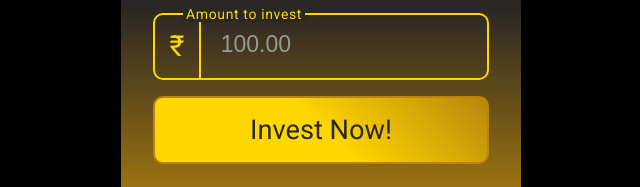
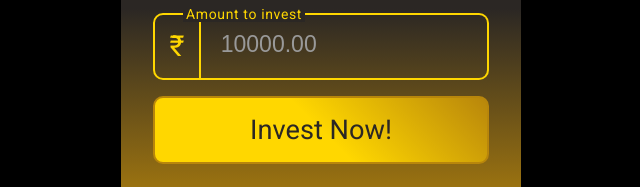
Before and after one commit to JatinSatare24/GoldDigger, a website: page public/index.html in a window 1280 px wide. Shown: the part 448-635 px from the top of the page, 319-959 px from the left. Drawn offline with Linux system fonts and the light colour scheme; no server answers; a web font is replaced by a local one.

Commit message:
Install sanitize-html and update app structure

```diff
--- a/package.json
+++ b/package.json
@@ -20,5 +20,8 @@
   },
   "devDependencies": {
     "nodemon": "^3.1.11"
+  },
+  "dependencies": {
+    "sanitize-html": "^2.17.0"
   }
 }
--- a/public/index.html
+++ b/public/index.html
@@ -26,7 +26,7 @@
             <label for="investment-amount">Amount to invest</label>
             <div class="input-container">
                 <div class="currency">₹</div>
-                <input type="number" id="investment-amount" placeholder="100.00" required>
+                <input type="number" id="investment-amount" placeholder="10000.00" required>
             </div>
             <button id="invest-btn" type="button" class="invest-btn" aria-label="Invest in gold now">Invest Now!</button>
         </form>
```
Also changed, not shown: 1 other file.
